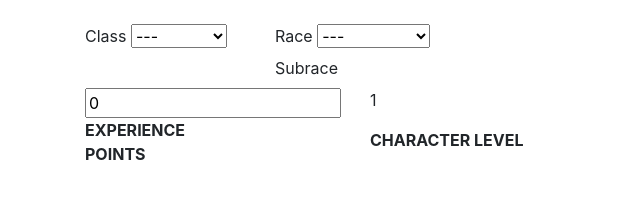
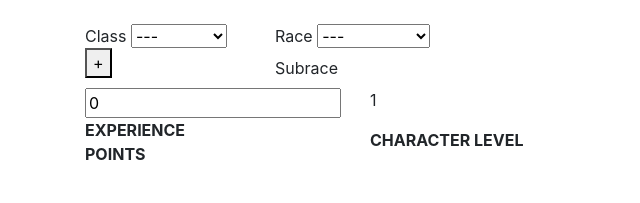
Before and after one commit to Learas/DnD-Website, a website: page HTML Übung/Character Sheet/Character_Sheet_new.html in a window 1280 px wide. Shown: the top 203 px of the page, 0-640 px from the left. Drawn offline with Linux system fonts and the light colour scheme; files whose address does not match are found by name.

Commit message:
Minor additions

```diff
--- a/HTML Übung/Character Sheet/Character_Sheet_new.html
+++ b/HTML Übung/Character Sheet/Character_Sheet_new.html
@@ -45,6 +45,7 @@
                         <option value="Warlock">Warlock</option>
                         <option value="Wizard">Wizard</option>
                 </select>
+                <button type="button">+</button>
 
             </label>
         </div>
--- a/HTML Übung/Character Sheet/JavaScript_CharacterSheet/Character_Subrace.js
+++ b/HTML Übung/Character Sheet/JavaScript_CharacterSheet/Character_Subrace.js
@@ -1,4 +1,4 @@
-// start 02.02.2019
+// Working 02.02.2019
 
 document.getElementById('CharacterRace').addEventListener('input', getSubrace);
 
```
